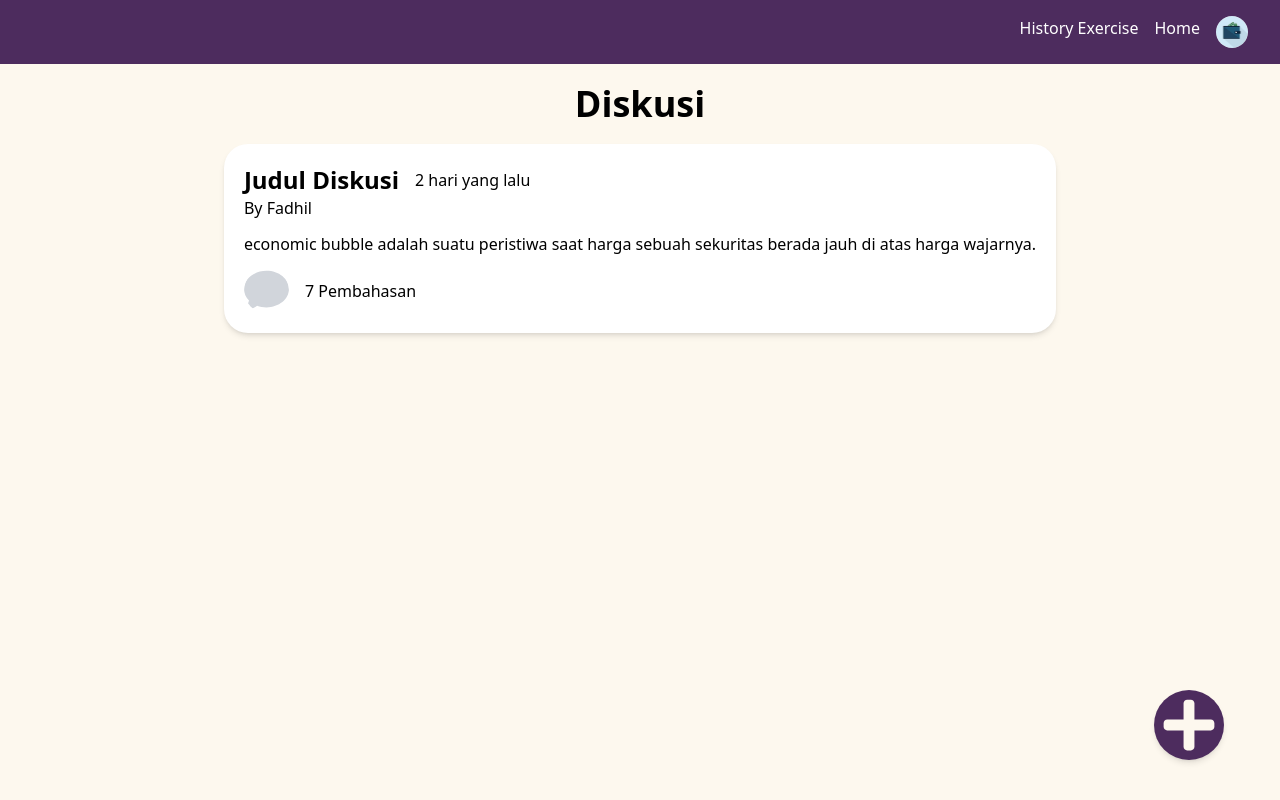
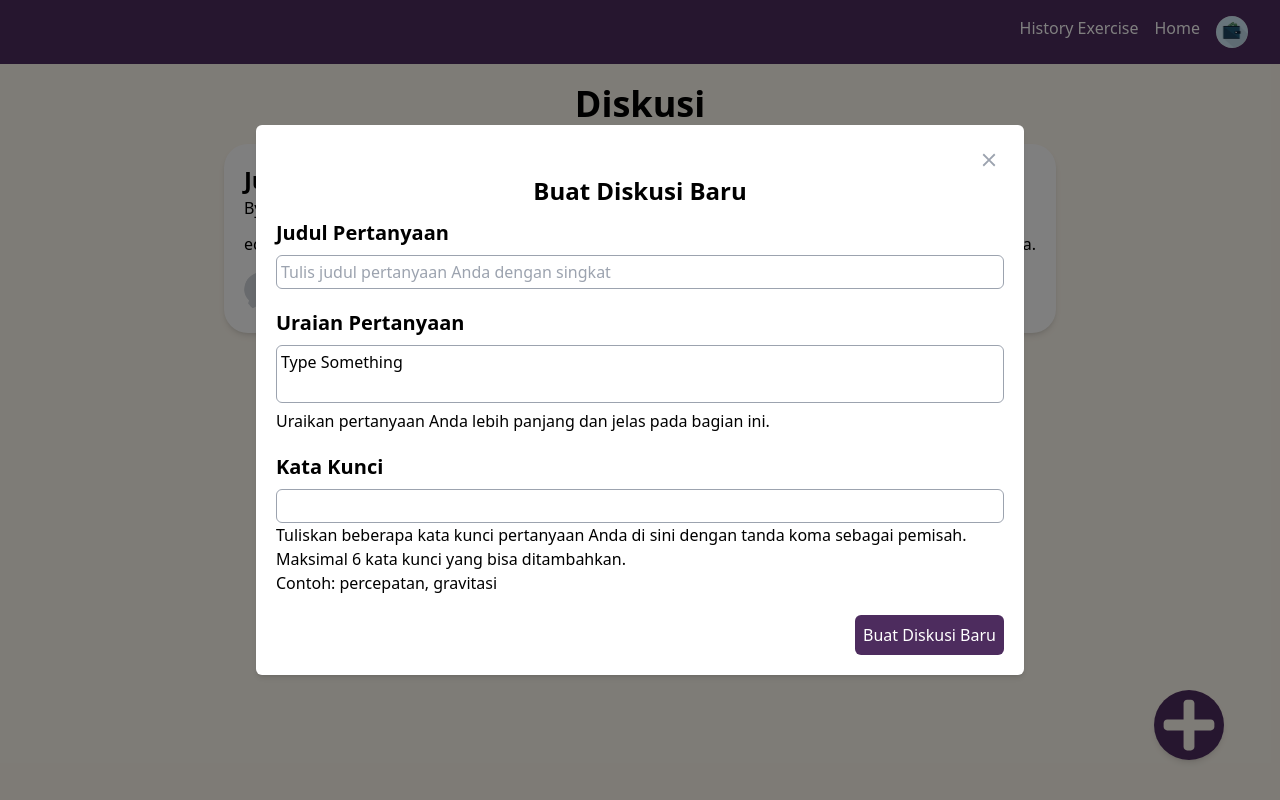
Before and after one commit to IF3110-2023-02-42/SPA, a React (Vite) app: page / in a window 1280 px wide. Built offline with nearby package versions, Linux system fonts and the light colour scheme.

Commit message:
feat: add AddNewDiscussion Modal

```diff
--- /dev/null
+++ b/src/pages/discussion/AddNewDiscussion.tsx
@@ -0,0 +1,46 @@
+import { useState, ChangeEvent } from 'react';
+import { IoMdClose } from 'react-icons/io';
+
+export default function AddNewDiscussion() {
+    const [uraianInput, setUraianInput] = useState<string>('Type Something');
+
+    const handleUraianChange = (event: ChangeEvent<HTMLTextAreaElement>) => {
+      setUraianInput(event.target.value);
+    };
+    return (
+        <div className="fixed top-0 z-30 left-0 w-full h-full flex items-center justify-center bg-black bg-opacity-50">
+            <div className="bg-white flex flex-col items-center shadow-md rounded-md p-5 w-3/5">
+                <div className="flex justify-end w-full">
+                    <IoMdClose
+                        className="text-gray-400 hover:opacity-80 hover:cursor-pointer bg-white  rounded-full p-1"
+                        size={30}
+                    />
+                </div>
+                <h3 className="font-bold text-2xl"> Buat Diskusi Baru </h3>
+                <form className="pt-3">
+                    <div className="pb-5">
+                        <h4 className="font-bold text-xl">Judul Pertanyaan</h4>
+                        <input type="text" className="mt-2 w-full border border-gray-400 rounded-md p-1" placeholder="Tulis judul pertanyaan Anda dengan singkat" />
+                    </div>
+                    <div className="pb-5">
+                        <h4 className="font-bold text-xl">Uraian Pertanyaan</h4>
+                        <textarea value={uraianInput} onChange={handleUraianChange} className="mt-2 w-full p-1 rounded-md border border-gray-400 resize-none" />
+                        <p>Uraikan pertanyaan Anda lebih panjang dan jelas pada bagian ini.</p>
+                    </div>
+                    <div className="pb-5">
+                        <h4 className='font-bold text-xl'>Kata Kunci</h4>
+                        <input type="text" className="mt-2 w-full border border-gray-400 rounded-md p-1" />
+                        <p>Tuliskan beberapa kata kunci pertanyaan Anda di sini dengan tanda koma sebagai pemisah. Maksimal 6 kata kunci yang bisa ditambahkan.</p>
+                        <p>Contoh: percepatan, gravitasi</p>
+                    </div>
+
+                    <div className='flex justify-end w-full'>
+                        <p className='bg-purpleBg text-white p-2 rounded-md hover:cursor-pointer hover:opacity-90'>
+                            Buat Diskusi Baru
+                        </p>
+                    </div>
+                </form>
+            </div>
+        </div>
+    );
+}
--- a/src/pages/home/Home.tsx
+++ b/src/pages/home/Home.tsx
@@ -1,11 +1,12 @@
 import Navbar from "../../components/Navbar";
-// import balasanIcon from "../../assets/profile.jpg";
+import AddDiscussion from "../discussion/AddNewDiscussion";
 import { FaPlus, FaComment} from 'react-icons/fa';
 
 const Home = () => {
   return (
-    <div className="bg-creamBg z-1 min-h-screen">
+    <div className="bg-creamBg z-10 min-h-screen">
       <Navbar />
+      <AddDiscussion/>
       <div className="  mx-auto px-2 sm:px-6 lg:px-8  relative">
         <div className="w-full relative flex flex-col items-center justify-center py-5">
           <h1 className="text-4xl font-bold">Diskusi</h1>
@@ -29,7 +30,7 @@ const Home = () => {
 
           </div>
         </div>
-        <div className="fixed w-full py-10 pr-20 flex justify-end bottom-0">
+        <div className="fixed w-full py-10 pr-20 flex justify-end bottom-0 z-20">
           <FaPlus className="text-creamBg shadow-md bg-purpleBg opacity-100 transition duration-300 ease-in-out hover:scale-105 hover:cursor-pointer mr-2 p-1.5 rounded-full"  size={70}/>
         </div>
       </div>
```
